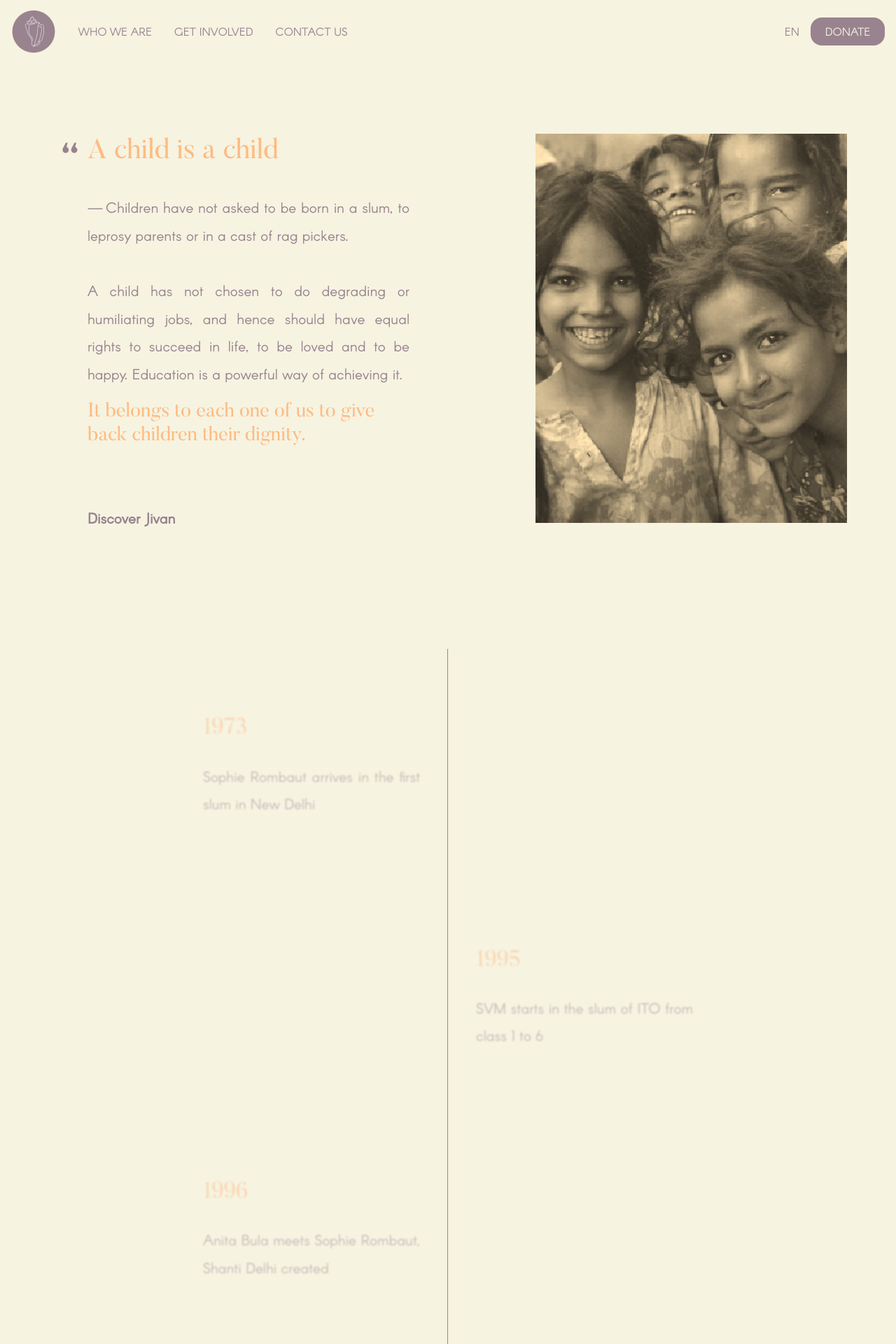
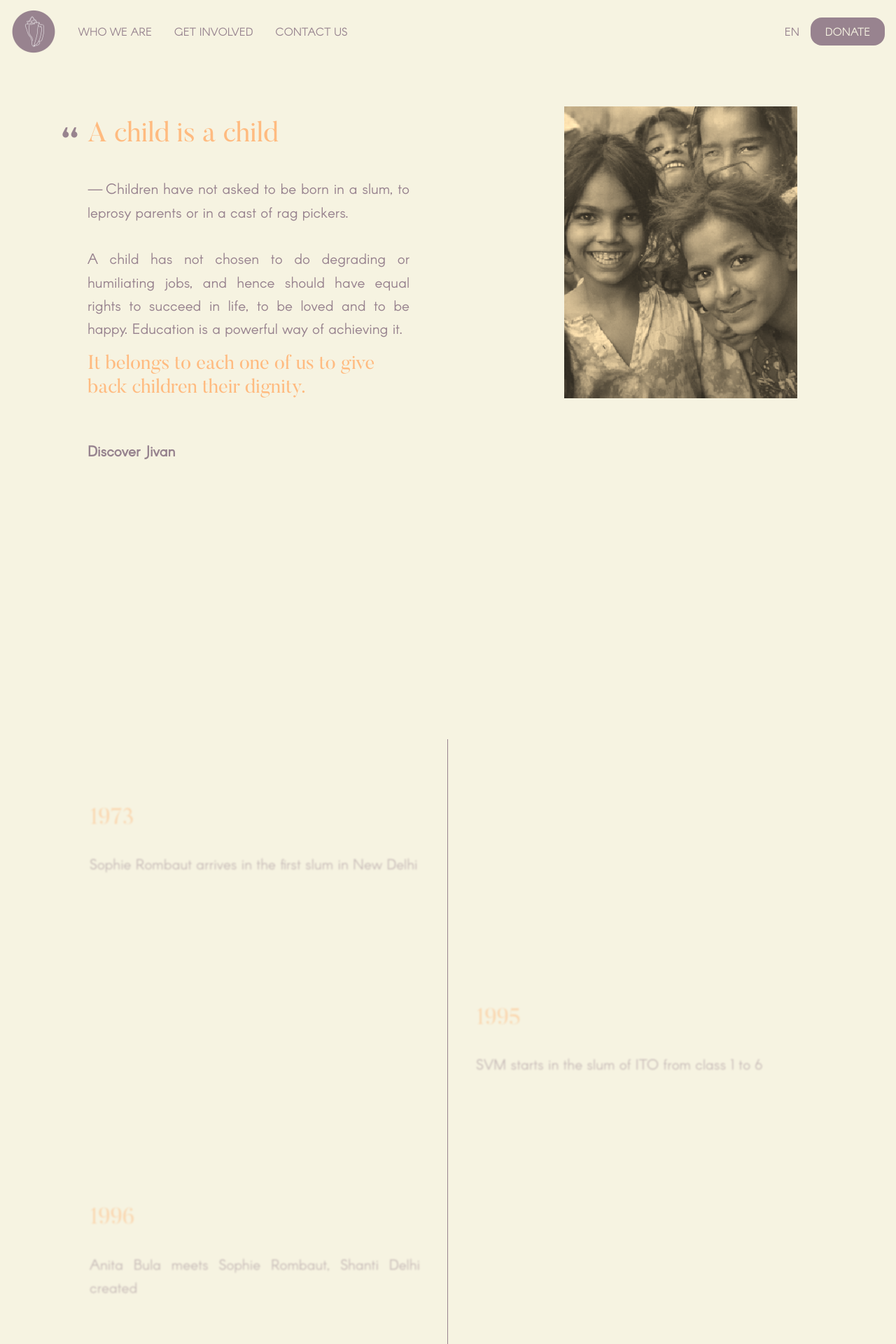
Before and after one commit to edelangh/jivan_foundation, a PHP site: page / in a window 1280 px wide. Shown: the top 1920 px of the page at 70% size. Run offline with PHP 8.4, Linux system fonts and the light colour scheme; data that the repository does not hold is empty; some libraries are stand-ins or nearby versions.

Commit message:
add reponsive

```diff
--- a/assets/css/global.css
+++ b/assets/css/global.css
@@ -29,11 +29,24 @@ cite {
 /* Main page\
 #ffccb3`
 */
+
 #main-logo {
     width: 64px;
     height: 64px;
     -webkit-transition: width 1s, height 1s; /* For Safari 3.1 to 6.0 */
     transition: width 1s, height 1s;
+}
+
+@media screen and (max-width: 768px) {
+  .logo {
+    max-width: 32px;
+    max-height: 32px;
+  }
+
+
+  a.logo, #main-logo {
+      display: none;
+  }
 }
 
 .justify {
@@ -183,8 +196,44 @@ end header
 Container padding
 */
 
-.body-content > .onepage:nth-child(1) {
-    padding-top: 10vh;
+@media only screen and (max-height: 850px) {
+  .body-content > .onepage:nth-child(1) {
+      padding-top: 7vh;
+  }
+
+  .main-img {
+  	width: 75%;
+  }
+
+}
+
+@media only screen and (min-height: 851px) {
+  .body-content > .onepage:nth-child(1) {
+      padding-top: 8vh;
+  }
+
+  .main-img {
+  	width: 100%;
+  }
+}
+
+@media only screen and (min-height: 800px) {
+  p {
+    line-height: 1.6em;
+  }
+}
+
+@media screen and (min-height: 900px) {
+
+  p {
+    line-height: 1.9em;
+  }
+
+}
+
+.main-img {
+    margin: auto;
+    display: block;
 }
 
 .onepage {
@@ -203,7 +252,6 @@ End container padding
 blockquote {
     margin: 0.25em 0;
     padding: 0.35em 40px;
-    line-height: 1.45;
     position: relative;
 }
 
@@ -239,6 +287,7 @@ blockquote cite div > p:before {
 html, body, .carousel, .carousel-inner, .carousel-item {
   width: 100%;
   height: 100%;
+  min-height: 220px;
 }
 .carousel {
   position: absolute;
@@ -337,7 +386,11 @@ body {
 
 p {
    text-align: justify;
-   line-height: 1.9em;
+}
+
+.title {
+  width: 100%;
+  text-align: center;
 }
 
 h1, h2, h3, h4, h5 {
--- a/assets/css/timeline.css
+++ b/assets/css/timeline.css
@@ -4,7 +4,8 @@
   margin: 0 auto;
   flex-wrap: wrap;
   flex-direction: column;
-  max-width: 700px;
+  min-width: 550px;
+  max-width: 80vw;
   position: relative;
 }
 .timeline__content-title {
@@ -108,7 +109,6 @@
 .timeline-container {
   width: 100%;
   position: relative;
-  padding: 80px 0;
   transition: .3s ease 0s;
   background-attachment: fixed;
   background-size: cover;
--- a/header.php
+++ b/header.php
@@ -28,11 +28,13 @@ $HEADER = array(
 ?>
 <header>
     <nav style="background-color: #f6f3e1 !important;" class="header navbar navbar-expand-md  fixed-top ">
-        <a class="navbar-brand" href="?">
-            <img id="main-logo" alt="Jivan" src="./assets/imgs/logo-jivan.png"/>
+        <a class="navbar-brand logo" href="?">
+            <img id="main-logo" class="logo" alt="Jivan" src="./assets/imgs/logo-jivan.png"/>
         </a>
        <button class="navbar-toggler" type="button" data-toggle="collapse" data-target="#navbarCollapse" aria-controls="navbarCollapse" aria-expanded="false" aria-label="Toggle navigation">
-        <span class="navbar-toggler-icon"></span>
+	<span class="navbar-toggler-icon">
+            <img class="logo" alt="Jivan" src="./assets/imgs/logo-jivan.png"/>
+	</span>
     </button>
     <div class="collapse navbar-collapse" id="navbarCollapse">
         <ul class="navbar-nav mr-auto" style="width: 100%">
--- a/page_index.php
+++ b/page_index.php
@@ -11,7 +11,6 @@
                 <?php echo $LANG["quote_end"]; ?>
               </h3>
               </br>
-              </br>
               <b>
               <a href="?page=who_story">
               <?php echo $LANG["story_link_label"]; ?>
@@ -23,24 +22,24 @@
       </div>
       <div class="col-sm-1"></div>
       <div class="col-sm-5">
-        <img style="margin: 15px;" class="img-sepia" src="assets/imgs/index_bck.jpg" width="100%" />
+        <img class="img-sepia main-img" src="assets/imgs/index_bck.jpg" />
       </div>
     </div>
-    <div style="padding-top: inherit;" class="row quotes onepage">
+  </div>
+  <div class="quotes onepage">
+    <div style="padding-top: inherit;" class="row">
       <?php include_once "./timeline.php"; ?>
       <a href="?page=who_story" style="width: 100%; text-align: center;">
       <?php echo $LANG["discover"]; ?>
       </a>
     </div>
-    <div class="onepage quotes">
+  </div>
+  <div class="container onepage quotes">
     <div class="row">
       <div class="col-sm-12">
-          <h1><?php echo $LANG["stat-global-label"]; ?></h1>
+        <h1 class="title"><?php echo $LANG["stat-global-label"]; ?></h1>
       </div>
     </div>
-      </br>
-      </br>
-      </br>
     <div class="row">
       <div class="col-md-4">
         <div class="circle">
@@ -80,6 +79,7 @@
       </div>
     </div>
   </div>
+  <div class="container">
     <div class="row quotes onepage">
       <div class="col-sm-12">
         <h2><?php echo $LANG["partner_t1"]; ?></h2>
@@ -99,6 +99,8 @@
         </b>
       </div>
     </div>
+  </div>
+  <div class="container">
     <div class="row quotes onepage" style="margin-bottom: 20vh" >
       <div class="col-sm-12">
         <h2>
```
Lines whose indentation alone changed are shown as unchanged.
